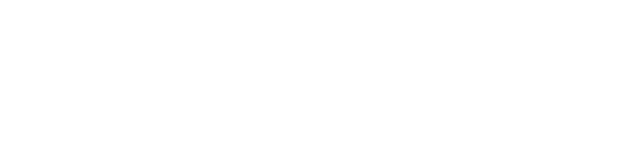
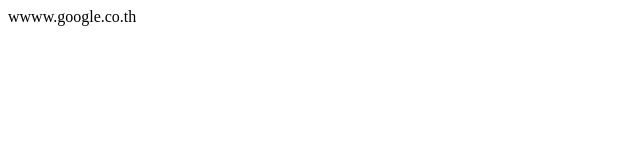
Before and after one commit to astro-corp/lifesign, a plain HTML site: page LifeSignApplication/LifeSignApplication/KickStartGit.html in a window 1280 px wide. Shown: the whole page, without its empty margins (0-640 px from the left). Drawn offline with Linux system fonts and the light colour scheme.

Commit message:
add new attribute in KickStartGit.html

```diff
--- a/LifeSignApplication/LifeSignApplication/KickStartGit.html
+++ b/LifeSignApplication/LifeSignApplication/KickStartGit.html
@@ -5,6 +5,6 @@
 	<meta charset="utf-8" />
 </head>
 <body>
-
+    <a>wwww.google.co.th</a>
 </body>
 </html>
```
